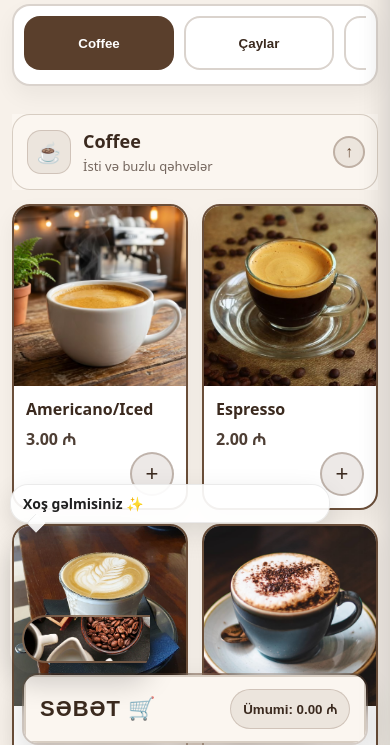
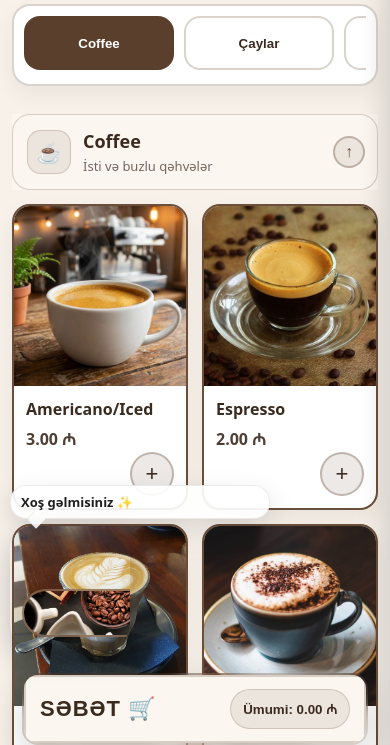
Before and after one commit to musaibayevinfosec-deriake/menus-page-kitab-oxu, a plain HTML site: page index.html in a window 390 px wide. Shown: the part 77-822 px from the top of the page. Drawn offline with Linux system fonts and the light colour scheme; some packages are replaced by stand-ins of ours; a script that the page names is missing.

Commit message:
style.css

```diff
--- a/css/style.css
+++ b/css/style.css
@@ -2548,3 +2548,62 @@ input, textarea{
 .product-card, .cart-bar, .topbar{
   -webkit-touch-callout: none;
 }
+
+
+/* Ümumi: robot həmişə üst qat */
+.spline-assistant{ z-index: 9000; }
+
+/* Desktop/tablet (komp kimi qalsın) */
+:root{
+  --assistant-size: 170px;
+  --assistant-bottom-offset: 92px; /* SƏBƏT barına görə */
+}
+
+/* Mobil: kompdakı kimi “səliqəli və az yer tutan” */
+@media (max-width: 520px){
+  :root{
+    --assistant-size: 120px;            /* robot kiçilsin */
+    --assistant-bottom-offset: 110px;   /* SƏBƏT üstünü örtməsin */
+  }
+
+  .spline-assistant{
+    left: 10px;
+    bottom: calc(10px + var(--assistant-bottom-offset));
+    width: var(--assistant-size);
+    gap: 8px;
+  }
+
+  .assistant-3d{
+    width: var(--assistant-size);
+    height: var(--assistant-size);
+    border-radius: 22px;
+  }
+
+  /* Bubble mobil-də dar və səliqəli */
+  .assistant-bubble{
+    width: min(260px, calc(100vw - 24px));
+    padding: 8px 10px;
+    border-radius: 16px;
+  }
+  .bubble-text{ font-size: 13px; }
+}
+
+/* Extra kiçik telefonlar */
+@media (max-width: 360px){
+  :root{
+    --assistant-size: 105px;
+    --assistant-bottom-offset: 115px;
+  }
+  .assistant-bubble{ width: min(230px, calc(100vw - 20px)); }
+}
+
+
+.spline-assistant,
+.spline-assistant *{
+  pointer-events: none;
+}
+
+/* yalnız bubble kliklənəcəksə bunu aç */
+#assistantBubble{ pointer-events: auto; }
+
+.spline-assistant{ animation-delay: 2s; } /* varsa sil */
```
